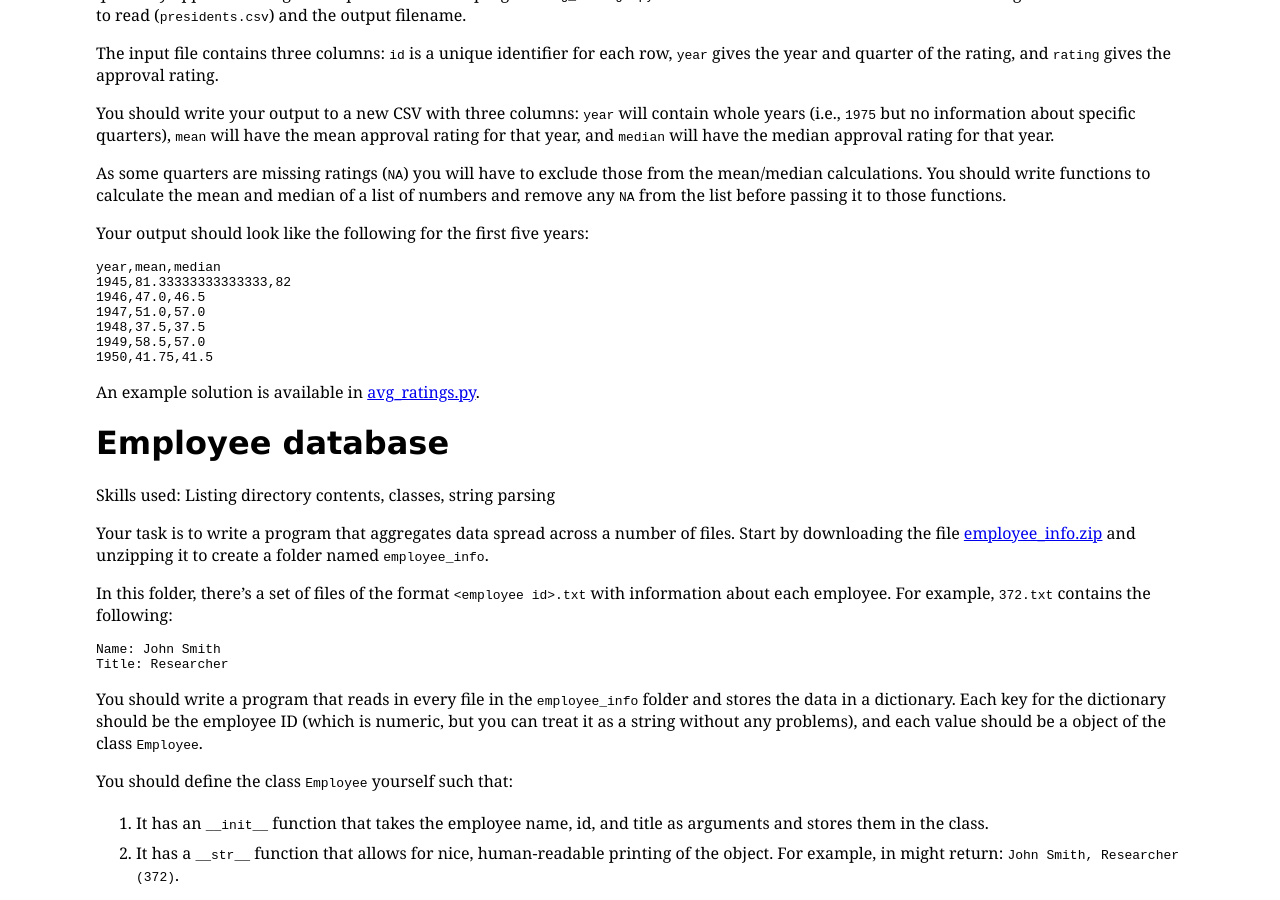
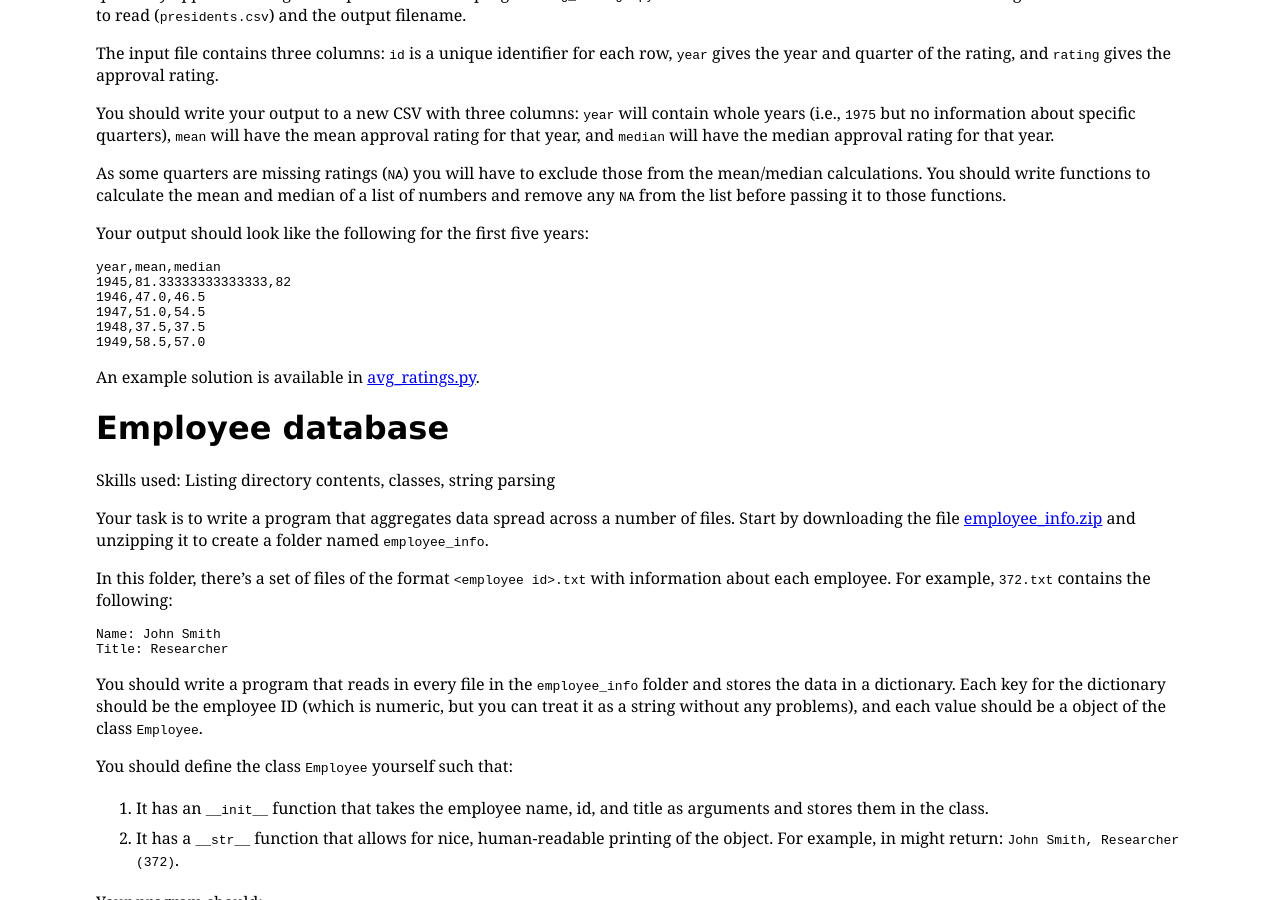
Before and after one commit to pybootcamp/pybootcamp.github.io, a Jekyll site: the page built from bootcamp/exercises2.md, in a window 1280 px wide and 900 px high, scrolled down 484 px. Built offline with Jekyll 4.4.1, drawn with Linux system fonts in a browser that asks for light colours; Markdown is read by kramdown in place of the engine named in the settings; comment, search, counter and statistics services are not loaded.

Commit message:
Fix avg_ratings solution.

```diff
--- a/bootcamp/exercises2.md
+++ b/bootcamp/exercises2.md
@@ -39,10 +39,9 @@
 year,mean,median
 1945,81.33333333333333,82
 1946,47.0,46.5
-1947,51.0,57.0
+1947,51.0,54.5
 1948,37.5,37.5
 1949,58.5,57.0
-1950,41.75,41.5
 </pre>
 
 An example solution is available in
--- a/examples/avg_ratings.py
+++ b/examples/avg_ratings.py
@@ -13,6 +13,7 @@
 
 def median(nums):
     """Compute the median of a series of numbers."""
+    nums = sorted(nums)
     # If odd, just get the middle index
     if len(nums) % 2:
         # Use int division to round it downward to get the middle
```
